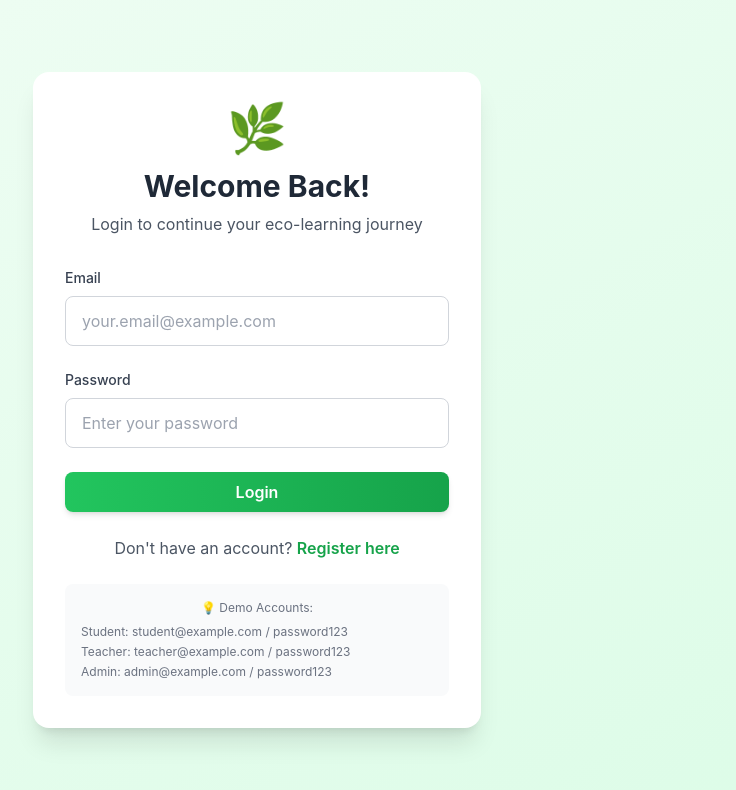
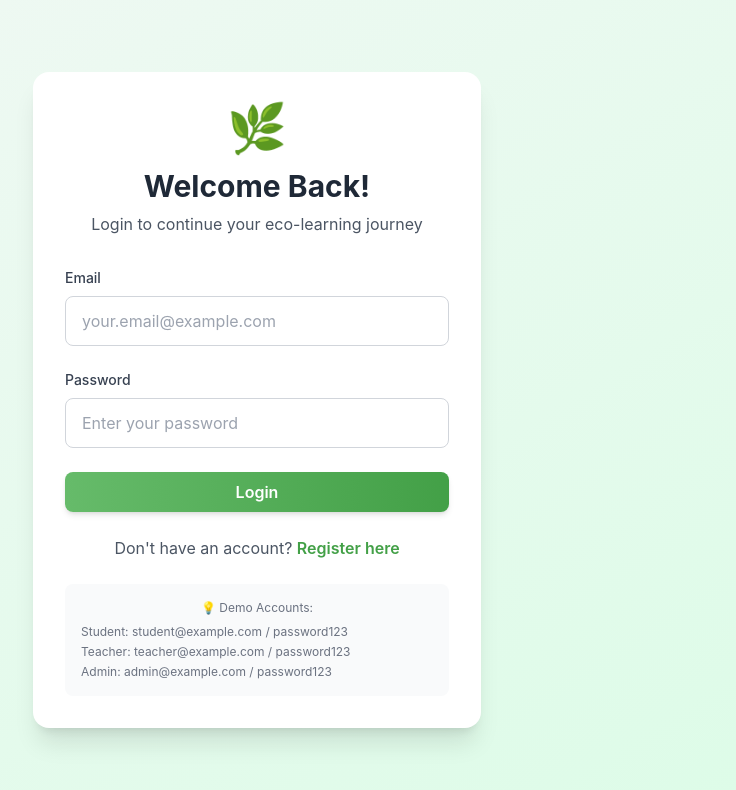
Before and after one commit to KushagraTiwari0/Capstone, a React (Vite) app: page /login in a window 1280 px wide. Shown: the top 790 px of the page, without its empty margins (383-1119 px from the left). Built offline with nearby package versions, Linux system fonts and the light colour scheme; no server answers.

Commit message:
From other laptop

```diff
--- a/tailwind.config.js
+++ b/tailwind.config.js
@@ -8,15 +8,15 @@ export default {
     extend: {
       colors: {
         primary: {
-          50: '#f0fdf4',
-          100: '#dcfce7',
-          200: '#bbf7d0',
-          300: '#86efac',
-          400: '#4ade80',
-          500: '#22c55e',
-          600: '#16a34a',
-          700: '#15803d',
-          800: '#166534',
+          50: '#F1F8F4',
+          100: '#E8F5E9',
+          200: '#C8E6C9',
+          300: '#A5D6A7',
+          400: '#81C784',
+          500: '#66BB6A',
+          600: '#43A047',
+          700: '#2E7D32',
+          800: '#1B5E20',
           900: '#14532d',
         },
         earth: {
```
